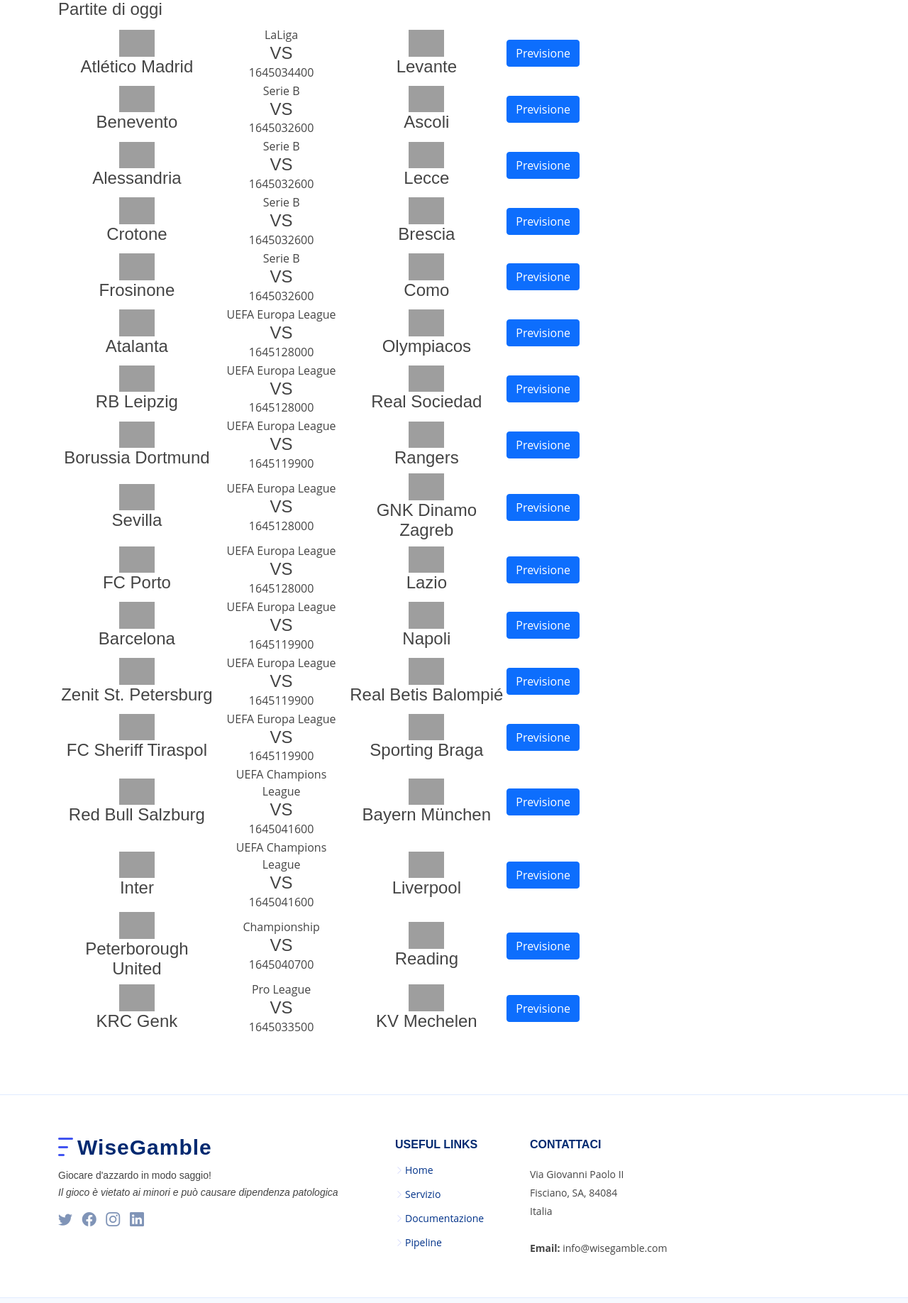
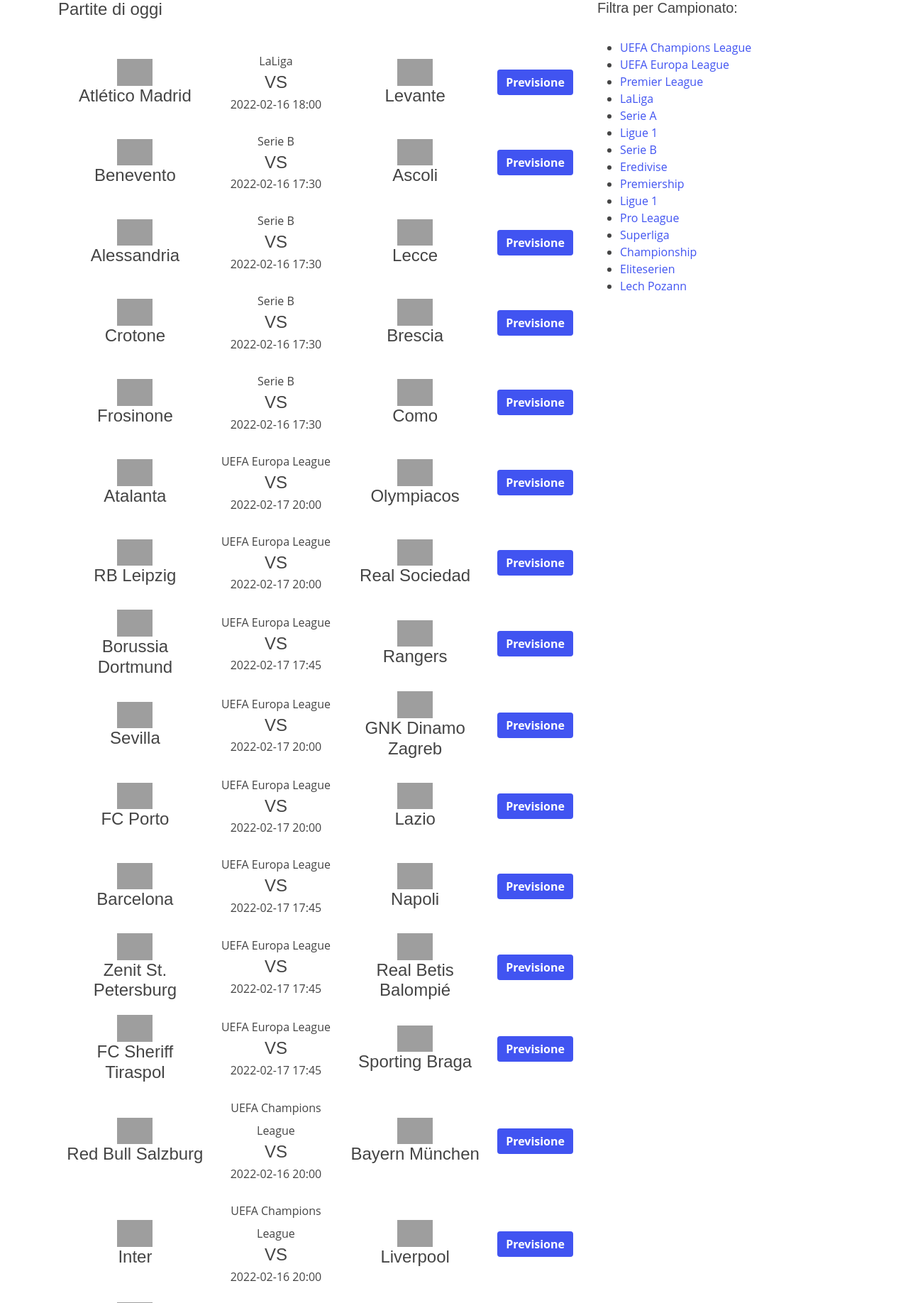
Before and after one commit to stepzar/wiseGamble, a Flask app: a page that uses templates/base.html in a window 1280 px wide. Shown: the part 83-1919 px from the top of the page at 71% size. Run offline with Flask 2, Linux system fonts and the light colour scheme; parts of the project's set-up code (start-up, migrations or seed data) failed here and were passed over; some libraries are stand-ins or nearby versions; grey boxes are pictures that could not be loaded.

Commit message:
modified interface and added filter league

```diff
--- a/app.py
+++ b/app.py
@@ -1,28 +1,32 @@
 from flask import Flask, render_template, url_for
 from data.dao.memoryImpl.PartitaDaoSofascore import PartitaDaoSofascore
 from predictions.PredictionMakerSingleton import predictionMaker
-import sqlite3
+from datetime import datetime
 
 app = Flask(__name__)
 dao = PartitaDaoSofascore()
 
 @app.route('/')
 def index():
-    return render_template('index.html')
+    date = datetime.today().strftime('%Y-%m-%d')
+    return render_template('index.html', date=date)
 
 @app.route('/documentazione')
 def documentazionePage():
     return render_template('documentazione.html')
 
-@app.route('/partite/<date>')
-def partitePage(date):
-    return render_template('partite.html',partite = dao.doRetriveAll())
+@app.route('/partite/<date>&<league>')
+def partitePage(date, league):
+    if league == "all":
+        return render_template('partite.html', datetime=datetime, date=date, partite = dao.doRetrieveAll())
+    else:
+        return render_template('partite.html', datetime=datetime, date=date, partite = dao.doRetrieveByLeague(league))
 
-@app.route('/partita/<id>')
-def partitaPage(id):
+@app.route('/partita/<date>&<id>')
+def partitaPage(date, id):
     partita = dao.doRetrieveById(int(id))
     predictions = predictionMaker.makePredictions(partita)
-    return render_template('partita.html',partita = partita,predictions = predictions)
+    return render_template('partita.html', date=date, datetime=datetime, partita = partita,predictions = predictions)
 
 if __name__ == "__main__":
     app.run(debug=True)
--- a/data/dao/PartitaDao.py
+++ b/data/dao/PartitaDao.py
@@ -9,7 +9,7 @@ class PartitaDao(ABC):
         pass
 
     @abstractmethod
-    def doRetriveAll(self):
+    def doRetrieveAll(self):
         pass
 
     @abstractmethod
--- a/data/dao/memoryImpl/PartitaDaoSofascore.py
+++ b/data/dao/memoryImpl/PartitaDaoSofascore.py
@@ -3,6 +3,24 @@ from data.beans.Partita import Partita
 from data.dao.PartitaDao import PartitaDao
 from datetime import datetime
 import sqlite3
+
+leagues = {
+    "champions":"UEFA Champions League",
+    "europa":"UEFA Europa League",
+    "premier":"Premier League",
+    "laliga":"LaLiga",
+    "bundesliga":"Bundesliga",
+    "seriea":"Serie A",
+    "ligue1":"Ligue 1",
+    "eredivise":"Eredivise",
+    "premiership":"Premiership",
+    "serieb":"Serie B",
+    "proleague":"Pro League",
+    "superliga":"Superliga",
+    "championship":"Championship",
+    "eliteserien":"Eliteserien",
+    "lechpozann":"Lech pozann",
+}
 
 class PartitaDaoSofascore(PartitaDao):
     def __init__(self):
@@ -24,7 +42,7 @@ class PartitaDaoSofascore(PartitaDao):
         partita = self.cur.execute("SELECT * FROM partita where id = ?", (id,)).fetchone()
         return self.sqlToPartita(partita)
 
-    def doRetriveAll(self):
+    def doRetrieveAll(self):
         partite = self.cur.execute("SELECT * FROM partita").fetchall()
         matches = []
         for partita in partite:
@@ -32,8 +50,13 @@ class PartitaDaoSofascore(PartitaDao):
 
         return matches
 
-    def doRetrieveByDate(self, date):
-        return
+    def doRetrieveByLeague(self, league):
+        partite = self.cur.execute("SELECT * FROM partita where tournament_name = ?", (leagues[league],)).fetchall()
+        matches = []
+        for partita in partite:
+            matches.append(self.sqlToPartita(partita))
+
+        return matches
 
     def sqlToPartita(self,tupla):
         return Partita(*tupla)
--- a/static/css/partite.css
+++ b/static/css/partite.css
@@ -6,3 +6,9 @@ thead,
 tr {
     padding: 10px;
 }
+
+.btn {
+    background-color: #4154f1 !important;
+    border: none;
+    font-weight: bold;
+}
--- a/templates/base.html
+++ b/templates/base.html
@@ -45,7 +45,7 @@
                             <li><a href="documentazione">Documentazione</a></li>
                         </ul>
                     </li>
-                    <li><a class="getstarted scrollto" href="/partite/2022-02-17">Scommetti</a></li>
+                    <li><a class="getstarted scrollto" href="/partite/{{ date }}&all">Scommetti</a></li>
                 </ul>
                 <i class="bi bi-list mobile-nav-toggle"></i>
             </nav>
--- a/templates/partite.html
+++ b/templates/partite.html
@@ -1,14 +1,20 @@
-{% extends 'base.html' %} {% block head %}
+{% extends 'base.html' %}
+
+{% block head %}
 <title>WiseGamble - Partite</title>
-{% endblock %} {% block body %}
+<link rel="stylesheet" href="{{ url_for('static', filename='css/partite.css') }}">
+{% endblock %}
+
+{% block body %}
 <main id="main" style="margin: 82px 60px;">
     <div class="container">
         <div class="row">
             <div class="col-lg-8 left-blog-pad">
                 <div class="schedule-text">
                     <h4 class="st-title">Partite di oggi</h4>
+                    <br>
                     <div class="st-table">
-                        <table style="width: 100%">
+                        <table style="width: 100%; line-height: 2">
                             <tbody>
                                 {% for partita in partite %}
                                 <tr>
@@ -19,14 +25,14 @@
                                     <td class="st-option" style="text-align: center;">
                                         <div class="so-text">{{ partita.tournament_name }}</div>
                                         <h4 style="margin-bottom: 0">VS</h4>
-                                        <div class="so-text">{{ partita.timestamp }}</div>
+                                        <div class="so-text">{{ datetime.utcfromtimestamp(partita.timestamp).strftime('%Y-%m-%d %H:%M') }}</div>
                                     </td>
                                     <td class="right-team" style="text-align: center">
                                         <img src="{{ partita.away_image }}" width="50px" style="margin: auto" alt="">
                                         <h4 style="margin-bottom: 0">{{ partita.away }}</h4>
                                     </td>
                                     <td style="text-align: center">
-                                        <a class="btn btn-primary" href="/partita/{{ partita.id }}">Previsione</a>
+                                        <a class="btn btn-primary" href="/partita/{{ date }}&{{ partita.id }}">Previsione</a>
                                     </td>
                                 </tr>
                                 {% endfor %}
@@ -35,6 +41,63 @@
                     </div>
                 </div>
             </div>
+            <div class="col-lg-4">
+                <div class="schedule-side">
+                    <div class="schedule-league">
+                        <div class="section-title">
+                            <h5>Filtra per Campionato:</h5>
+                        </div>
+                        <br>
+                        <ul>
+                            <li>
+                                <a href="/partite/{{ date }}&champions">UEFA Champions League</a>
+                            </li>
+                            <li>
+                                <a href="/partite/{{ date }}&europa">UEFA Europa League</a>
+                            </li>
+                            <li>
+                                <a href="/partite/{{ date }}&premier">Premier League</a>
+                            </li>
+                            <li>
+                                <a href="/partite/{{ date }}&laliga">LaLiga</a>
+                            </li>
+                            <li>
+                                <a href="/partite/{{ date }}&bundesliga">Serie A</a>
+                            </li>
+                            <li>
+                                <a href="/partite/{{ date }}&seriea">Ligue 1</a>
+                            </li>
+                            <li>
+                                <a href="/partite/{{ date }}&serieb">Serie B</a>
+                            </li>
+                            <li>
+                                <a href="/partite/{{ date }}&eredivise">Eredivise</a>
+                            </li>
+                            <li>
+                                <a href="/partite/{{ date }}&premiership">Premiership</a>
+                            </li>
+                            <li>
+                                <a href="/partite/{{ date }}&ligue1">Ligue 1</a>
+                            </li>
+                            <li>
+                                <a href="/partite/{{ date }}&proleague">Pro League</a>
+                            </li>
+                            <li>
+                                <a href="/partite/{{ date }}&superliga">Superliga</a>
+                            </li>
+                            <li>
+                                <a href="/partite/{{ date }}&championship">Championship</a>
+                            </li>
+                            <li>
+                                <a href="/partite/{{ date }}&eliteserien">Eliteserien</a>
+                            </li>
+                            <li>
+                                <a href="/partite/{{ date }}&lechpozann">Lech Pozann</a>
+                            </li>
+                        </ul>
+                    </div>
+                </div>
+            </div>
         </div>
     </div>
 </main>
```
Also changed, not shown: templates/partita.html (+8 -4 lines).
